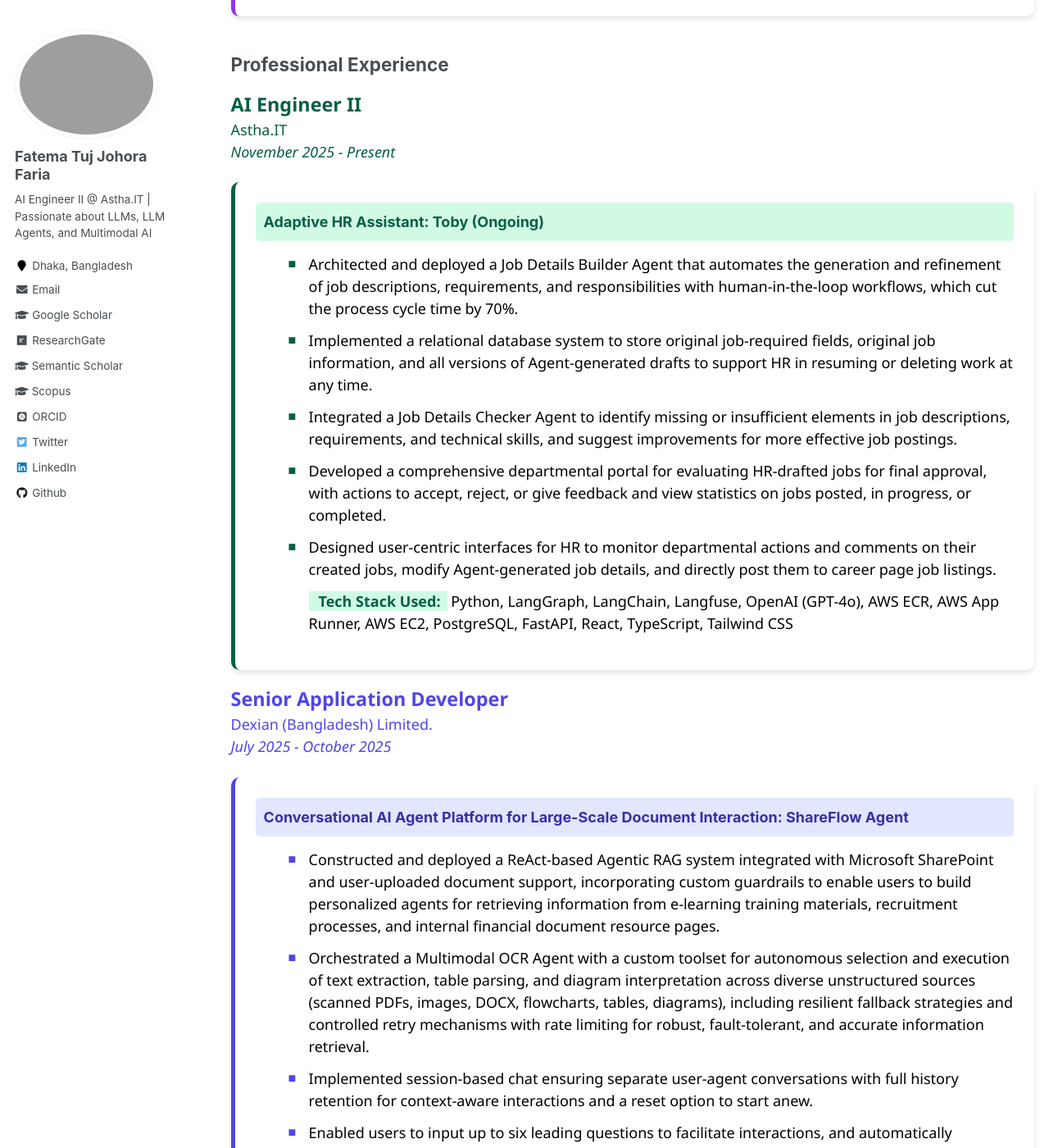
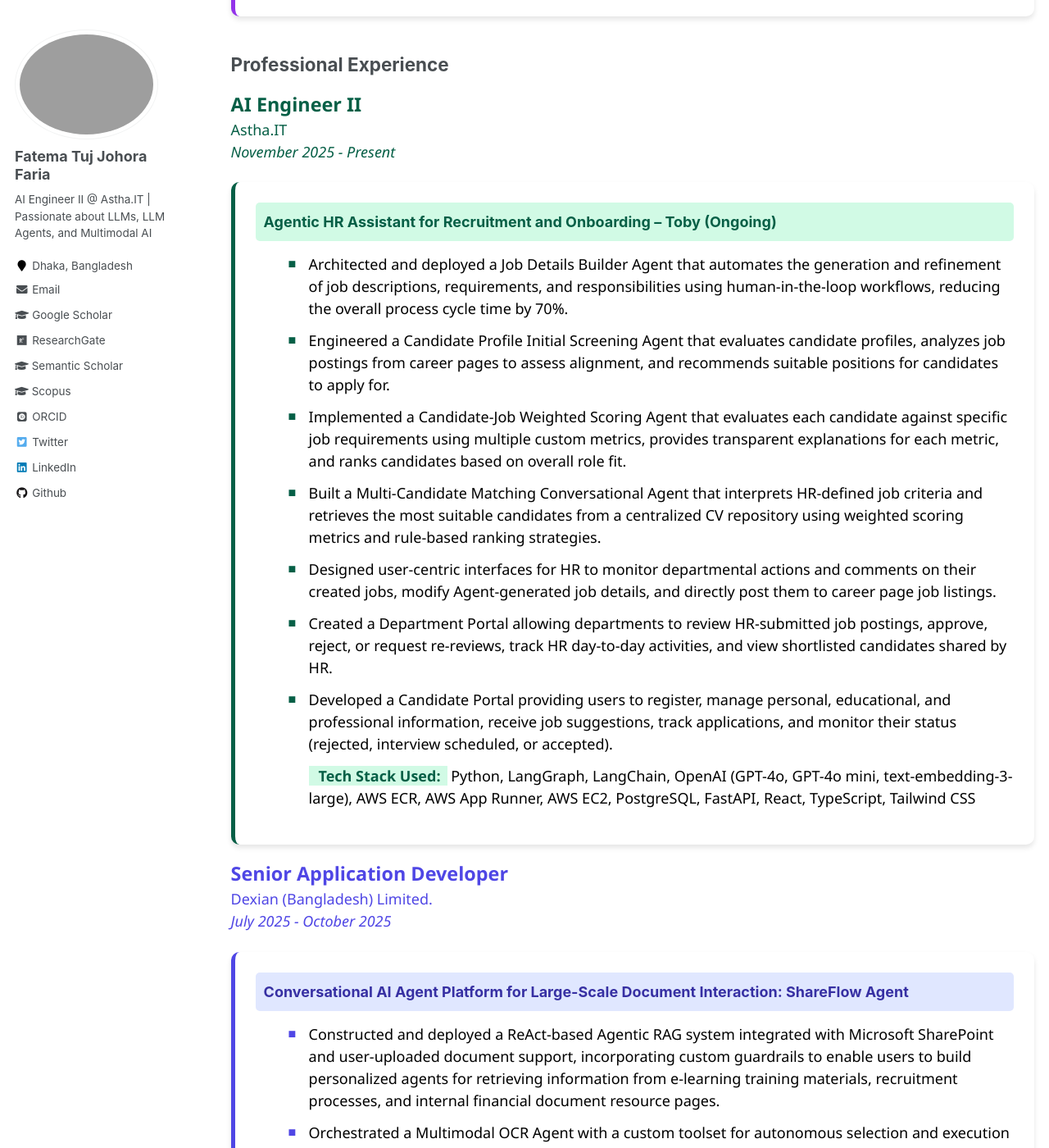
Before and after one commit to fatemafaria142/fatemafaria142.github.io, a Jekyll site: the page built from _pages/work.md, in a window 1280 px wide and 1400 px high, scrolled down 2390 px. Shown: the whole window at 82% size. Built offline with Jekyll 4.4.1, drawn with Linux system fonts in a browser that asks for light colours; some web fonts are replaced.

Commit message:
Update Work

```diff
--- a/_pages/work.md
+++ b/_pages/work.md
@@ -115,31 +115,38 @@
   <div style="display: flex; flex-wrap: wrap; gap: 20px; margin-top: 15px;">
     <div style="background-color: white; border-left: 5px solid #065f46; border-radius: 10px; padding: 25px; flex: 1 1 100%; max-width: 100%; box-shadow: 0 4px 6px rgba(0, 0, 0, 0.1);">
       <div style="background-color: #d1fae5; padding: 10px; border-radius: 5px; margin-bottom: 15px;">
-        <span style="color: #065f46; font-size: 1em; font-weight: bold;">Adaptive HR Assistant: Toby (Ongoing)</span>
-      </div>
+        <span style="color: #065f46; font-size: 1em; font-weight: bold;">Agentic HR Assistant for Recruitment and Onboarding – Toby (Ongoing)</span></div>
       <ul style="font-family: 'Segoe UI', sans-serif; color: black; margin-top: 15px;">
         <li style="margin-bottom: 12px; list-style-type: none; position: relative; padding-left: 25px;">
           <span style="position: absolute; left: 0; color: #065f46; font-size: 0.9em;">■</span>
-          Architected and deployed a Job Details Builder Agent that automates the generation and refinement of job descriptions, requirements, and responsibilities with human-in-the-loop workflows, which cut the process cycle time by 70%.
+          Architected and deployed a Job Details Builder Agent that automates the generation and refinement of job descriptions, requirements, and responsibilities using human-in-the-loop workflows, reducing the overall process cycle time by 70%.
         </li>
         <li style="margin-bottom: 12px; list-style-type: none; position: relative; padding-left: 25px;">
           <span style="position: absolute; left: 0; color: #065f46; font-size: 0.9em;">■</span>
-          Implemented a relational database system to store original job-required fields, original job information, and all versions of Agent-generated drafts to support HR in resuming or deleting work at any time.
+        Engineered a Candidate Profile Initial Screening Agent that evaluates candidate profiles, analyzes job postings from career pages to assess alignment, and recommends suitable positions for candidates to apply for.
         </li>
         <li style="margin-bottom: 12px; list-style-type: none; position: relative; padding-left: 25px;">
           <span style="position: absolute; left: 0; color: #065f46; font-size: 0.9em;">■</span>
-         Integrated a Job Details Checker Agent to identify missing or insufficient elements in job descriptions, requirements, and technical skills, and suggest improvements for more effective job postings.
+       Implemented a Candidate-Job Weighted Scoring Agent that evaluates each candidate against specific job requirements using multiple custom metrics, provides transparent explanations for each metric, and ranks candidates based on overall role fit.
         </li>
         <li style="margin-bottom: 12px; list-style-type: none; position: relative; padding-left: 25px;">
           <span style="position: absolute; left: 0; color: #065f46; font-size: 0.9em;">■</span>
-         Developed a comprehensive departmental portal for evaluating HR-drafted jobs for final approval, with actions to accept, reject, or give feedback and view statistics on jobs posted, in progress, or completed.
+        Built a Multi-Candidate Matching Conversational Agent that interprets HR-defined job criteria and retrieves the most suitable candidates from a centralized CV repository using weighted scoring metrics and rule-based ranking strategies.
         </li>
         <li style="margin-bottom: 12px; list-style-type: none; position: relative; padding-left: 25px;">
           <span style="position: absolute; left: 0; color: #065f46; font-size: 0.9em;">■</span>
          Designed user-centric interfaces for HR to monitor departmental actions and comments on their created jobs, modify Agent-generated job details, and directly post them to career page job listings.
         </li>
+        <li style="margin-bottom: 12px; list-style-type: none; position: relative; padding-left: 25px;">
+          <span style="position: absolute; left: 0; color: #065f46; font-size: 0.9em;">■</span>
+         Created a Department Portal allowing departments to review HR-submitted job postings, approve, reject, or request re-reviews, track HR day-to-day activities, and view shortlisted candidates shared by HR.
+        </li>
+        <li style="margin-bottom: 12px; list-style-type: none; position: relative; padding-left: 25px;">
+          <span style="position: absolute; left: 0; color: #065f46; font-size: 0.9em;">■</span>
+         Developed a Candidate Portal providing users to register, manage personal, educational, and professional information, receive job suggestions, track applications, and monitor their status (rejected, interview scheduled, or accepted).
+        </li>
          <li style="margin-bottom: 12px; list-style-type: none; position: relative; padding-left: 25px;">
-          <b><span style="background-color: #d1fae5; padding: 0 8px 0 12px; color: #065f46; display: inline;">Tech Stack Used:</span></b> Python, LangGraph, LangChain, Langfuse, OpenAI (GPT-4o),   AWS ECR, AWS App Runner, AWS EC2, PostgreSQL, FastAPI, React, TypeScript, Tailwind CSS
+          <b><span style="background-color: #d1fae5; padding: 0 8px 0 12px; color: #065f46; display: inline;">Tech Stack Used:</span></b> Python, LangGraph, LangChain, OpenAI (GPT-4o, GPT-4o mini, text-embedding-3-large), AWS ECR, AWS App Runner, AWS EC2, PostgreSQL, FastAPI, React, TypeScript, Tailwind CSS
         </li>
       </ul>
     </div>
```
